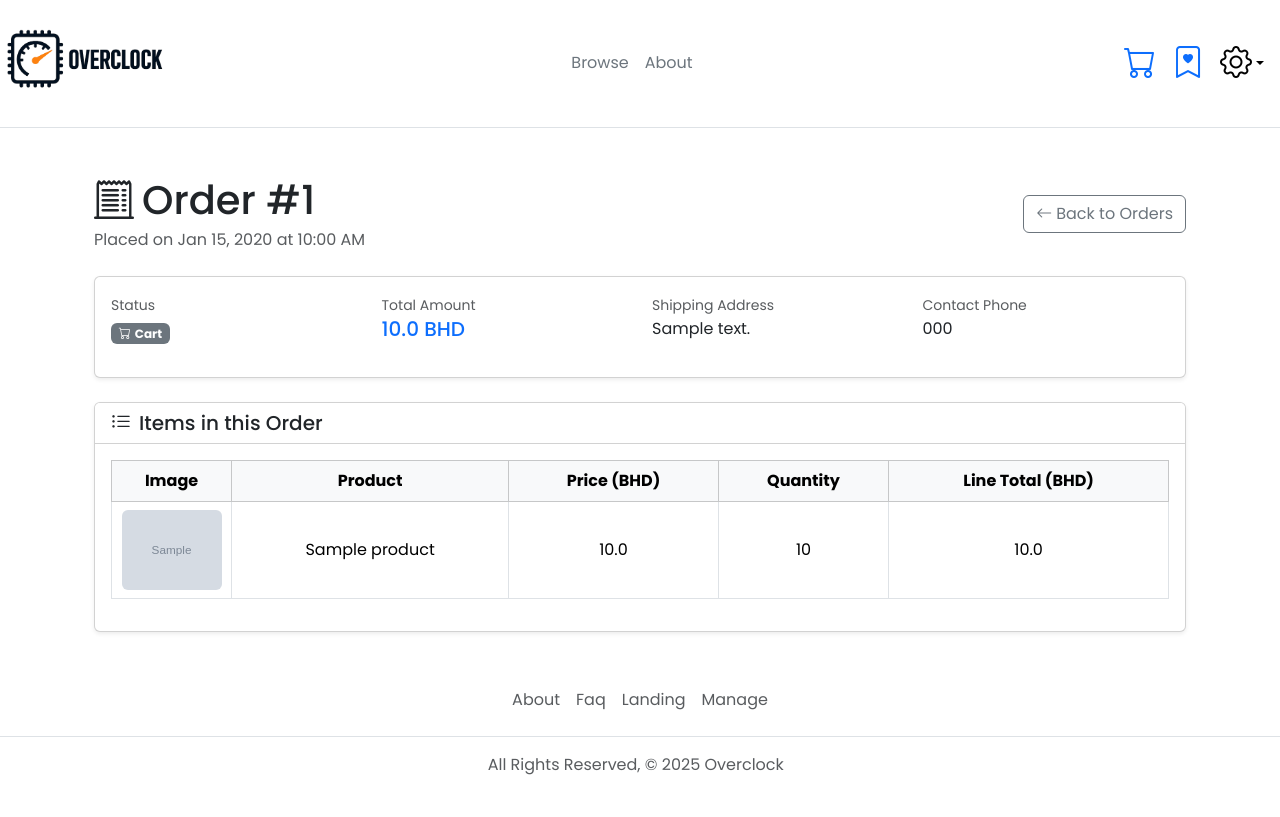
After one commit to izZERO/Overclock, a Django app: page /orders/1/ in a window 1280 px wide. The commit adds this page. Run offline with Django 5.2, Linux system fonts and the light colour scheme; a user stored in the database is signed in; tables that the repository leaves empty hold one stand-in row (values such as "Sample post"); grey boxes marked "Sample" are stand-in pictures.

Commit message:
added ordered items details page and function

```diff
--- /dev/null
+++ b/main/templates/customer_order_detail.html
@@ -0,0 +1,98 @@
+{% extends "base.html" %} {% load static %} {% block content %}
+<div class="container py-4">
+  <div class="d-flex justify-content-between align-items-center mb-4">
+    <div>
+      <h1 class="mb-1">
+        <i class="bi bi-receipt-cutoff me-2"></i>Order #{{ order.id }}
+      </h1>
+      <p class="text-muted mb-0">
+        Placed on {{ order.date_placed|date:"M d, Y" }} at
+        {{order.date_placed|date:"h:i A" }}
+      </p>
+    </div>
+    <a href="{% url 'customer_orders' %}" class="btn btn-outline-secondary">
+      <i class="bi bi-arrow-left me-1"></i>Back to Orders
+    </a>
+  </div>
+
+  <div class="card shadow-sm mb-4">
+    <div class="card-body">
+      <div class="row">
+        <div class="col-md-3 mb-3">
+          <small class="text-muted">Status</small>
+          <div class="mt-1">
+            {% if order.status == 'c' %}
+            <span class="badge bg-secondary">
+              <i class="bi bi-cart me-1"></i>Cart
+            </span>
+            {% elif order.status == 'p' %}
+            <span class="badge bg-info">
+              <i class="bi bi-check-circle me-1"></i>Placed
+            </span>
+            {% elif order.status == 't' %}
+            <span class="badge bg-warning text-dark">
+              <i class="bi bi-truck me-1"></i>In Transit
+            </span>
+            {% elif order.status == 'd' %}
+            <span class="badge bg-success">
+              <i class="bi bi-box-seam me-1"></i>Delivered
+            </span>
+            {% endif %}
+          </div>
+        </div>
+        <div class="col-md-3 mb-3">
+          <small class="text-muted">Total Amount</small>
+          <h5 class="mb-0 text-primary">{{ order.total_cost }} BHD</h5>
+        </div>
+        <div class="col-md-3 mb-3">
+          <small class="text-muted">Shipping Address</small>
+          <p class="mb-0">{{ order.shipping_address }}</p>
+        </div>
+        <div class="col-md-3 mb-3">
+          <small class="text-muted">Contact Phone</small>
+          <p class="mb-0">{{ user.profile.phone }}</p>
+        </div>
+      </div>
+    </div>
+  </div>
+
+  <div class="card shadow-sm">
+    <div class="card-header bg-white">
+      <h5 class="mb-0">
+        <i class="bi bi-list-ul me-2"></i>Items in this Order
+      </h5>
+    </div>
+    <div class="card-body">
+      <table class="table table-bordered align-middle text-center">
+        <thead class="table-light">
+          <tr>
+            <th>Image</th>
+            <th>Product</th>
+            <th>Price (BHD)</th>
+            <th>Quantity</th>
+            <th>Line Total (BHD)</th>
+          </tr>
+        </thead>
+        <tbody>
+          {% for item in items %}
+          <tr>
+            <td style="width: 120px">
+              <img
+                src="{% static item.product_id.image|cut:'main/static/' %}"
+                alt="{{ item.product_id.name }}"
+                style="width: 100px; height: 80px; object-fit: cover"
+                class="rounded"
+              />
+            </td>
+            <td>{{ item.product_id.name }}</td>
+            <td>{{ item.product_id.price }}</td>
+            <td>{{ item.quantity }}</td>
+            <td>{{ item.order_cost }}</td>
+          </tr>
+          {% endfor %}
+        </tbody>
+      </table>
+    </div>
+  </div>
+</div>
+{% endblock %}
--- a/main/templates/manage_base.html
+++ b/main/templates/manage_base.html
@@ -113,12 +113,7 @@
   </head>
 
   <body>
-    <!-- ---------------- -->
-    <!-- <div class="container-fluid">
-      <div class="row"></div>
-    </div> -->
 
-    <!-- --------------- -->
 
     <main class="flex-nowrap">
       <div
--- a/main/urls.py
+++ b/main/urls.py
@@ -57,6 +57,11 @@ urlpatterns = [
     path("profile/edit", views.profile, name="profile-edit"),
     # Order
     path("orders/", views.customer_orders, name="customer_orders"),
+    path(
+        "orders/<int:order_id>/",
+        views.customer_order_detail,
+        name="customer_order_detail",
+    ),
     # Wishlist
     path("wishlist/", views.wishlist_index, name="wishlist_index"),
     path(
--- a/main/views.py
+++ b/main/views.py
@@ -218,6 +218,7 @@ class OrderList(ListView):
 
 def order_detail(request, order_id):
     order = Order.objects.get(id=order_id)
+    items = Order_Detail.objects.filter(order_id=order)
 
     if request.method == "POST":
         form = UpdateStatus(request.POST)
@@ -234,6 +235,7 @@ def order_detail(request, order_id):
         {
             "order": order,
             "form": form,
+            "items": items,
         },
     )
 
@@ -460,3 +462,17 @@ def customer_orders(request):
     }
 
     return render(request, "orders.html", {"orders": orders})
+
+
+def customer_order_detail(request, order_id):
+    order = Order.objects.get(id=order_id, user_id=request.user)
+    items = Order_Detail.objects.filter(order_id=order)
+
+    return render(
+        request,
+        "customer_order_detail.html",
+        {
+            "order": order,
+            "items": items,
+        },
+    )
```
Also changed, not shown: main/templates/main/order_detail.html (+59 -19 lines), main/templates/orders.html (+19 -16 lines), main/templates/user/profile.html (+66 -33 lines).
